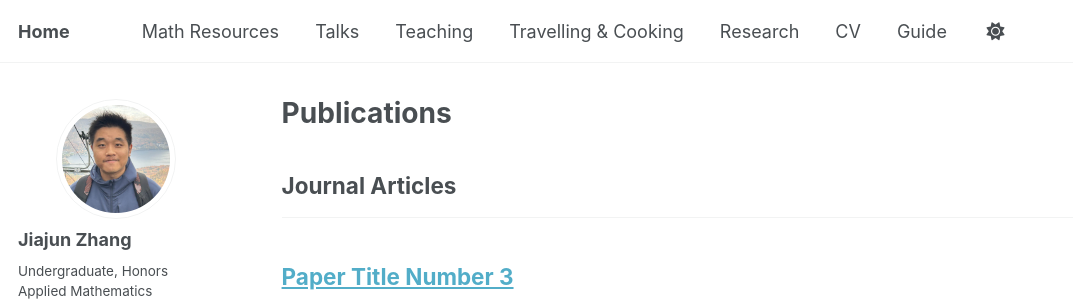
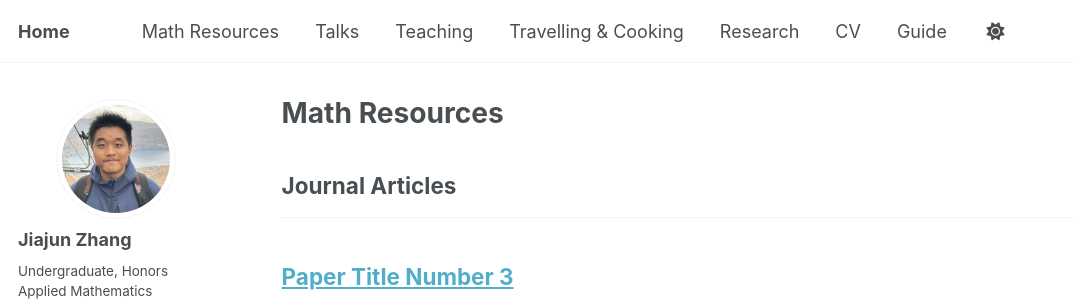
Before and after one commit to JohanssonRein/JohanssonRein.github.io, a Jekyll site: the page built from _pages/publications.html, in a window 1280 px wide and 900 px high. Shown: the top 301 px of the window, without its empty margins (0-1073 px from the left). Built offline with Jekyll 4.4.1, drawn with Linux system fonts in a browser that asks for light colours; a file with an impossible date is left out.

Commit message:
Update publications.html

```diff
--- a/_pages/publications.html
+++ b/_pages/publications.html
@@ -1,6 +1,6 @@
 ---
 layout: archive
-title: "Publications"
+title: "Math Resources"
 permalink: /publications/
 author_profile: true
 ---
```
